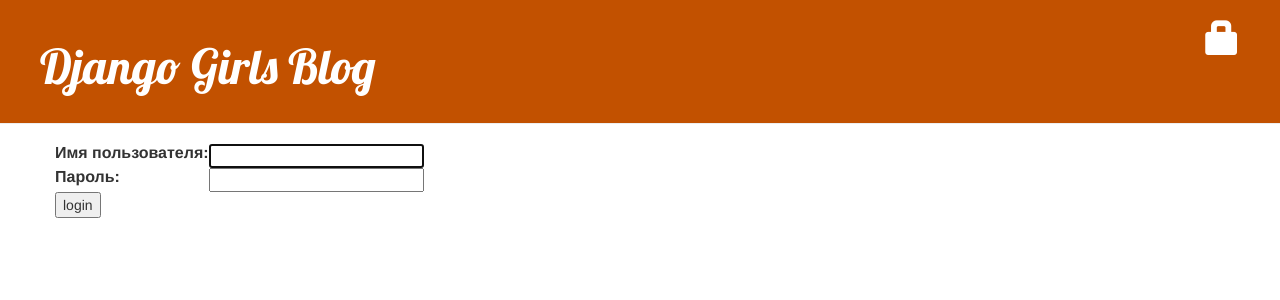
After one commit to frantslis/my-first-blog, a Django app: page /accounts/login/ in a window 1280 px wide. The commit adds this page. Shown: the top 300 px of the page. Run offline with Django 3.2, Linux system fonts and the light colour scheme; some libraries are stand-ins or nearby versions.

Commit message:
Created login page and logout

```diff
--- a/blog/templates/blog/base.html
+++ b/blog/templates/blog/base.html
@@ -16,22 +16,22 @@
     </head>
 
     <body>
-    	<div class="page-header">
-
-    		{% if user.is_authenticated %}
-    		<a href="{% url 'post_new' %}" class="top-menu"><span class="glyphicon glyphicon-plus"></span></a>
-
-		<a href="{% url 'post_draft_list' %}" class="top-menu"><span class="glyphicon glyphicon-edit"></span></a>
-
-    		{% endif %}
 
 
 
+<div class="page-header">
+    {% if user.is_authenticated %}
+        <a href="{% url 'post_new' %}" class="top-menu"><span class="glyphicon glyphicon-plus"></span></a>
+        <a href="{% url 'post_draft_list' %}" class="top-menu"><span class="glyphicon glyphicon-edit"></span></a>
+        <p class="top-menu">Hello {{ user.username }} <small>(<a href="{% url 'logout' %}">Log out</a>)</small></p>
+    {% else %}
+        <a href="{% url 'login' %}" class="top-menu"><span class="glyphicon glyphicon-lock"></span></a>
+    {% endif %}
+    <h1><a href="/">Django Girls Blog</a></h1>
+</div>
 
 
 
-            <h1><a href="/">Django Girls Blog</a></h1>
-    	</div>
     	<div class="content container">
         	<div class="row">
             	<div class="col-md-8">
--- /dev/null
+++ b/blog/templates/registration/login.html
@@ -0,0 +1,24 @@
+{% extends "blog/base.html" %}
+
+{% block content %}
+    {% if form.errors %}
+        <p>Your username and password didn't match. Please try again.</p>
+    {% endif %}
+
+    <form method="post" action="{% url 'login' %}">
+    {% csrf_token %}
+        <table>
+        <tr>
+            <td>{{ form.username.label_tag }}</td>
+            <td>{{ form.username }}</td>
+        </tr>
+        <tr>
+            <td>{{ form.password.label_tag }}</td>
+            <td>{{ form.password }}</td>
+        </tr>
+        </table>
+
+        <input type="submit" value="login" />
+        <input type="hidden" name="next" value="{{ next }}" />
+    </form>
+{% endblock %}
--- a/blog/views.py
+++ b/blog/views.py
@@ -3,6 +3,7 @@
 from .models import Post
 from django.shortcuts import render, get_object_or_404, redirect
 from .forms import PostForm
+from django.contrib.auth.decorators import login_required
 
 # Create your views here.
 
@@ -14,6 +15,7 @@
     post = get_object_or_404(Post, pk=pk)
     return render(request, 'blog/post_detail.html', {'post': post})
 
+@login_required
 def post_new(request):
     if request.method == "POST":
         form = PostForm(request.POST)
@@ -27,6 +29,7 @@
         form = PostForm()
     return render(request, 'blog/post_edit.html', {'form': form})
 
+@login_required
 def post_edit(request, pk):
     post = get_object_or_404(Post, pk=pk)
     if request.method == "POST":
@@ -41,15 +44,18 @@
         form = PostForm(instance=post)
     return render(request, 'blog/post_edit.html', {'form': form})
 
+@login_required
 def post_draft_list(request):
     posts = Post.objects.filter(published_date__isnull=True).order_by('created_date')
     return render(request, 'blog/post_draft_list.html', {'posts': posts})
 
+@login_required
 def post_publish(request, pk):
     post = get_object_or_404(Post, pk=pk)
     post.publish()
     return redirect('post_detail', pk=pk)
 
+@login_required
 def post_remove(request, pk):
     post = get_object_or_404(Post, pk=pk)
     post.delete()
--- a/mysite/settings.py
+++ b/mysite/settings.py
@@ -120,3 +120,5 @@
 
 STATIC_URL = '/static/'
 STATIC_ROOT = os.path.join(BASE_DIR, 'static')
+
+LOGIN_REDIRECT_URL = '/'
--- a/mysite/urls.py
+++ b/mysite/urls.py
@@ -16,7 +16,12 @@
 from django.conf.urls import include, url
 from django.contrib import admin
 
+
+from django.contrib.auth import views
+
 urlpatterns = [
     url(r'^admin/', admin.site.urls),
+    url(r'^accounts/login/', views.LoginView.as_view(), name='login'),
+    url(r'^accounts/logout/', views.LogoutView.as_view(next_page='/'), name='logout'),
     url(r'', include('blog.urls')),
 ]
```
